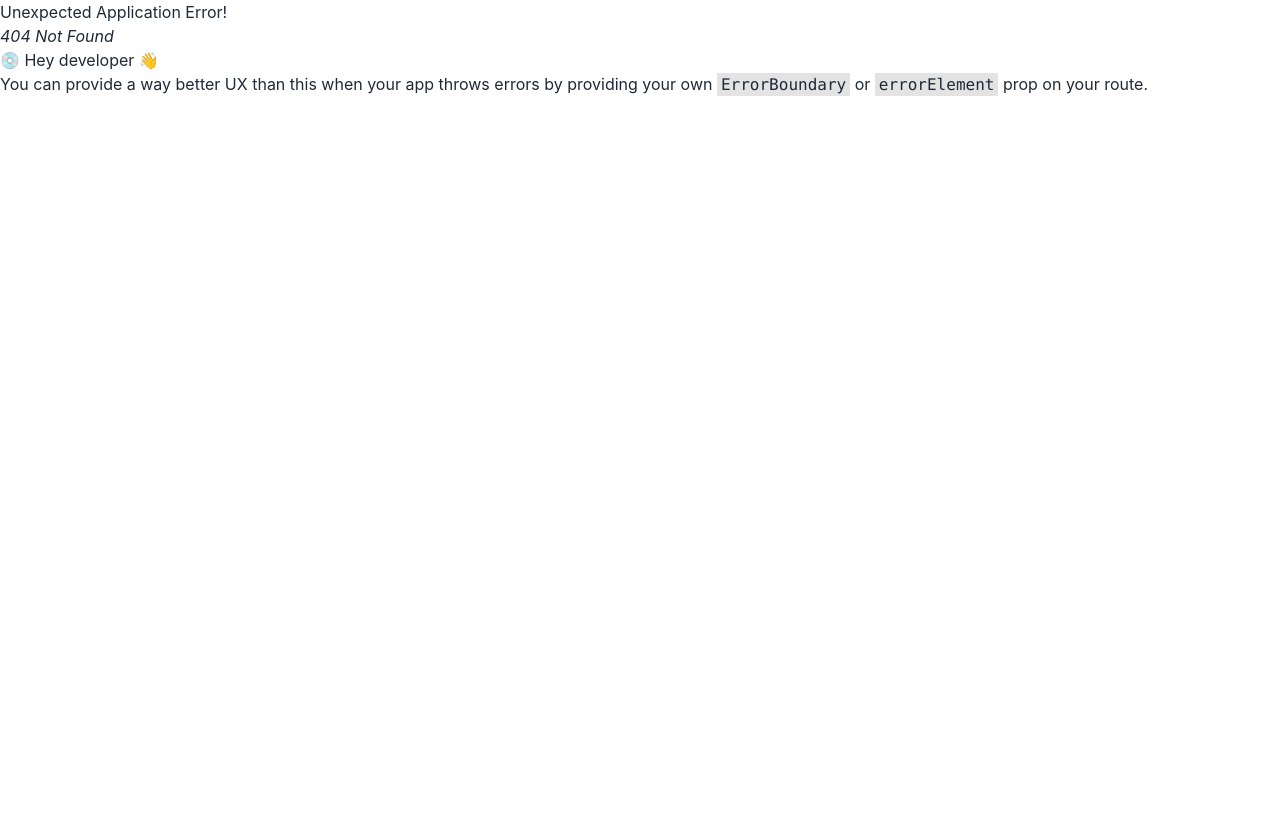
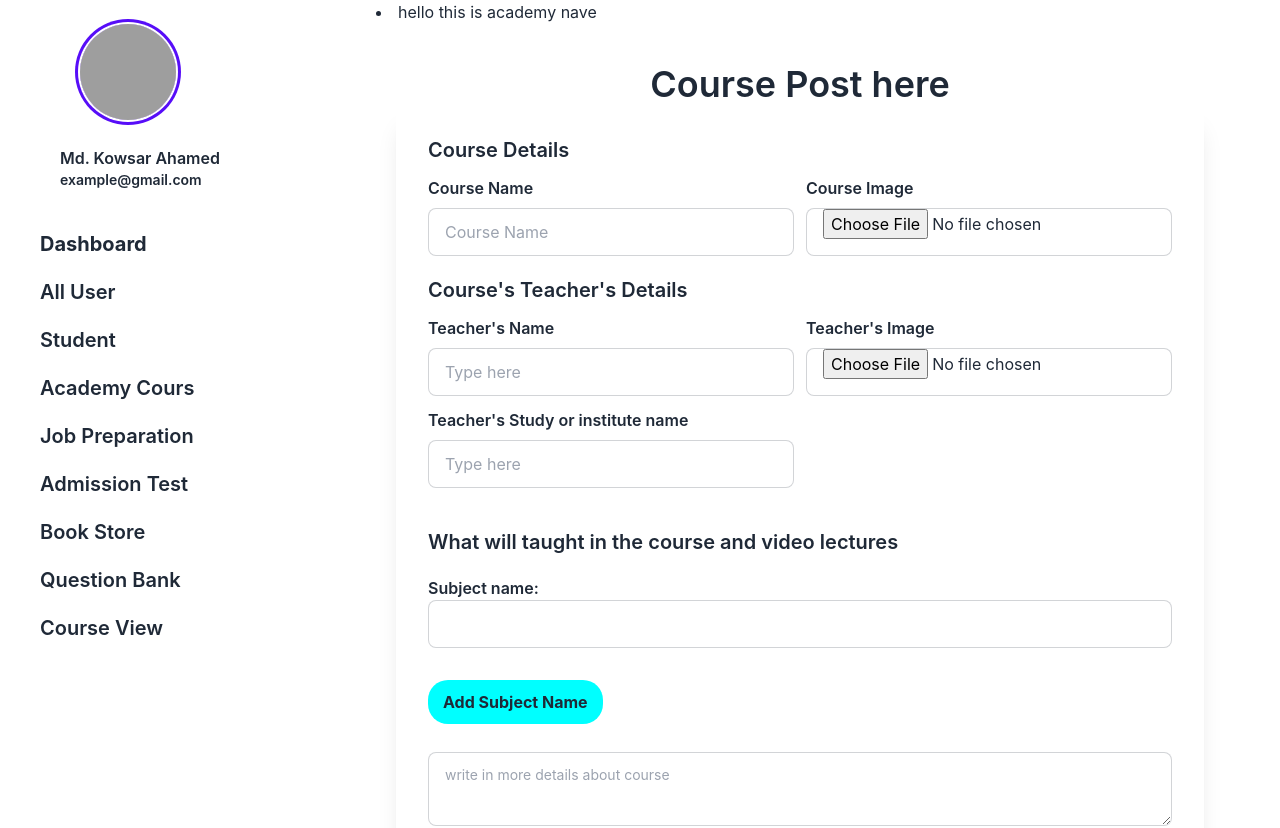
Before and after one commit to kowsarahammd80/omar-academy-clients-deshborad, a React (Create React App) app: page /academicCours in a window 1280 px wide. Before the commit this address had no page. Shown: the top 828 px of the page. Before the commit the page ends 800 px from the top, so only its background shows below. Built offline with nearby package versions, Linux system fonts and the light colour scheme; grey boxes are pictures that could not be loaded.

Commit message:
layot change succse fully

```diff
--- /dev/null
+++ b/src/Components/AcademyCours/AcademeyDashbord/AcademiDashbord.js
@@ -0,0 +1,16 @@
+import React from "react";
+import { Outlet } from "react-router-dom";
+import CoursePost from "../CoursePost";
+import Academynav from "./AcademyNav/Academynav";
+
+const AcademiDashbord = () => {
+  return (
+    <div>
+      <Academynav></Academynav>
+        <Outlet></Outlet>
+
+    </div>
+  );
+};
+
+export default AcademiDashbord;
--- /dev/null
+++ b/src/Components/AcademyCours/AcademeyDashbord/AcademyNav/Academynav.js
@@ -0,0 +1,11 @@
+import React from "react";
+
+const Academynav = () => {
+  return (
+    <div className="flex ">
+      <li>hello this is academy nave</li>
+    </div>
+  );
+};
+
+export default Academynav;
```
Also changed, not shown: src/Routers/Route/Route.js (+13 -11 lines).
